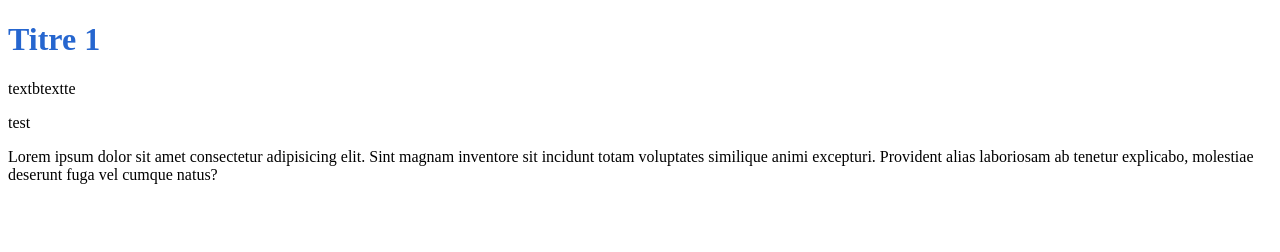
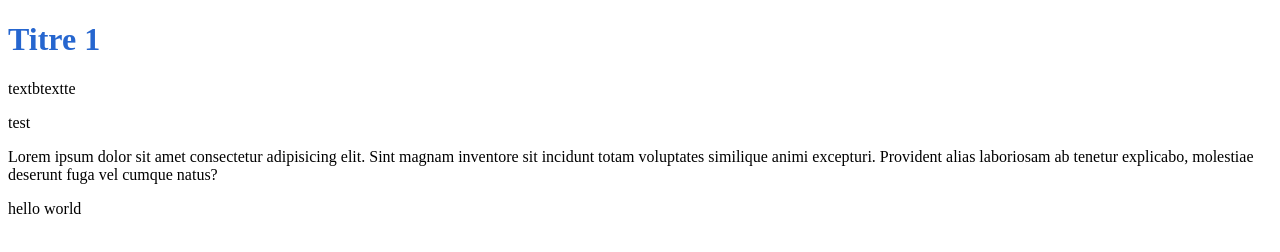
Before and after one commit to FSFULLSTACK/testing_first_workflow, a plain HTML site: page index.html in a window 1280 px wide. Drawn offline with Linux system fonts and the light colour scheme.

Commit message:
changes in html files

```diff
--- a/index.html
+++ b/index.html
@@ -21,6 +21,10 @@
 
         </div>
 
+        <div class='container3'>
+            hello world
+        </div>
+
     </div>
 
     <script src='./js/script.js'></script>
```
